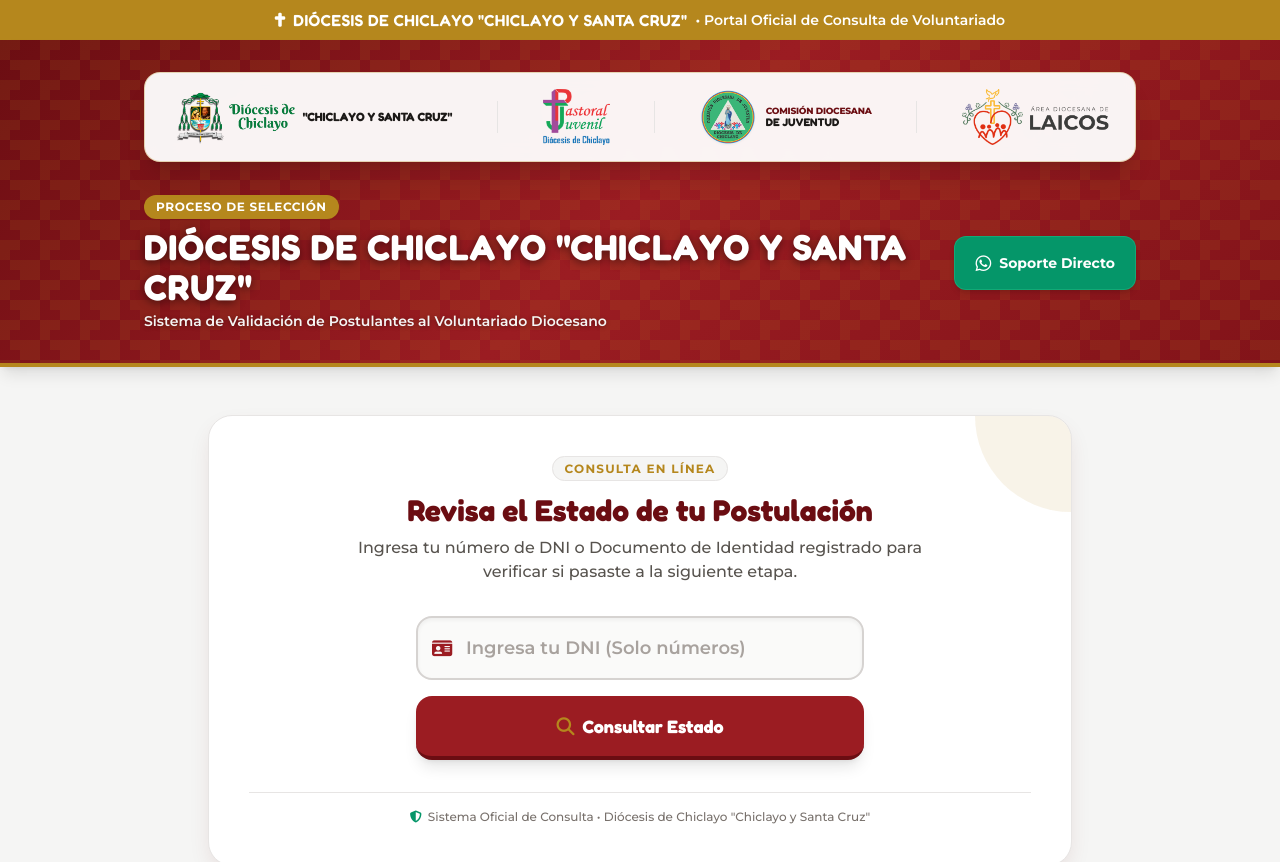
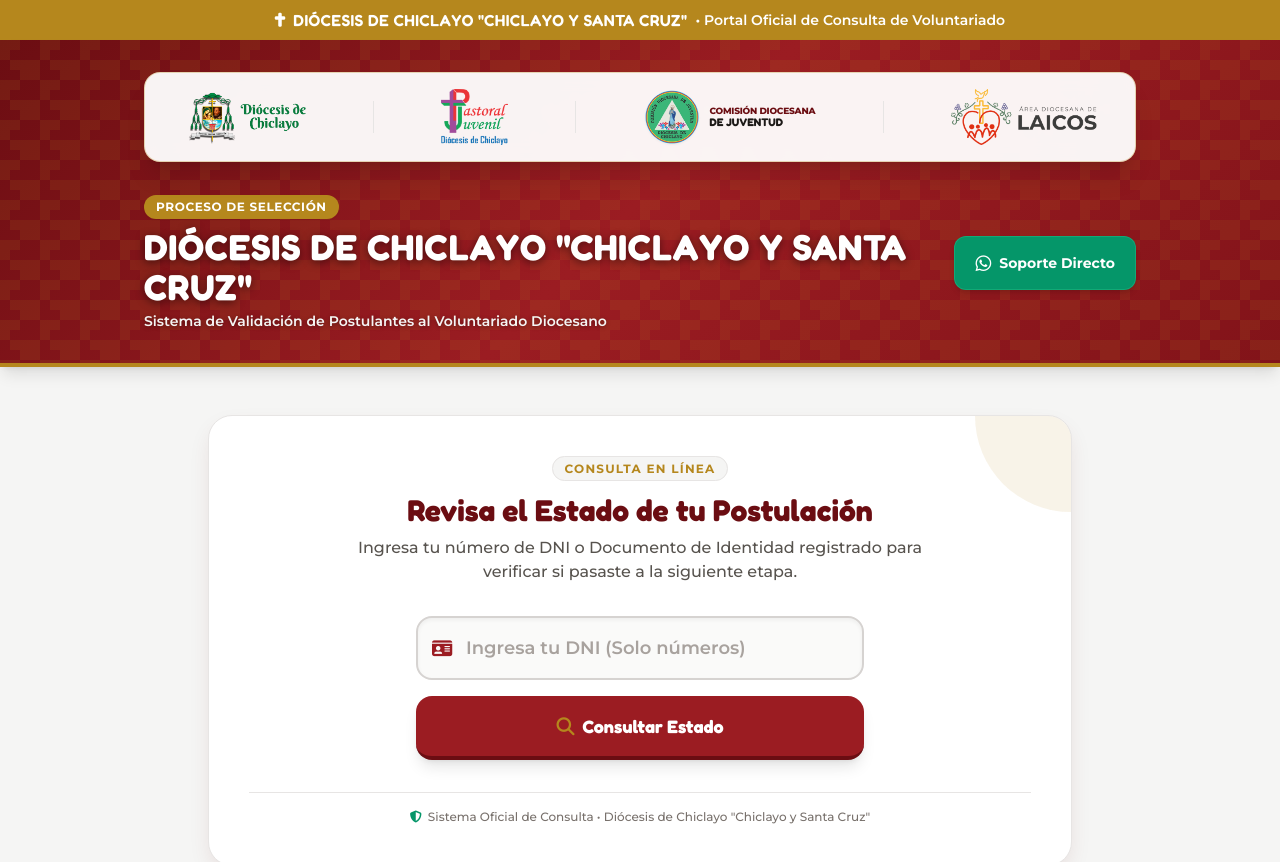
Before and after one commit to danielherrera99/voluntarios-web, a React (Vite) app: page / in a window 1280 px wide. Shown: the top 862 px of the page. Built offline with nearby package versions, Linux system fonts and the light colour scheme; no server answers.

Commit message:
fix: remover texto duplicado Chiclayo y Santa Cruz de la barra de logos

```diff
--- a/src/pages/ConsultaVoluntariado.jsx
+++ b/src/pages/ConsultaVoluntariado.jsx
@@ -159,9 +159,6 @@
                 alt="Diócesis de Chiclayo"
                 className="h-10 sm:h-12 md:h-14 w-auto object-contain"
               />
-              <span className="hidden xl:inline text-xs font-black text-stone-900 font-title uppercase">
-                "Chiclayo y Santa Cruz"
-              </span>
             </div>
 
             <div className="hidden sm:block h-8 w-px bg-stone-200"></div>
```
